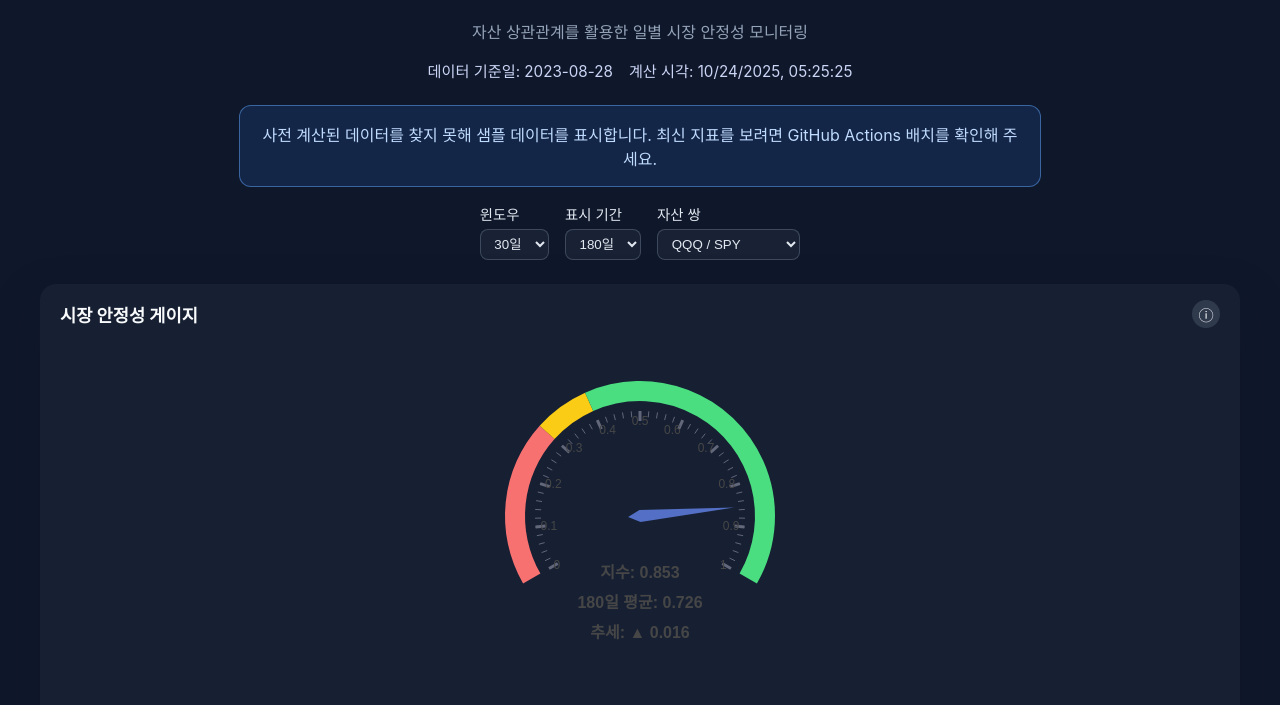
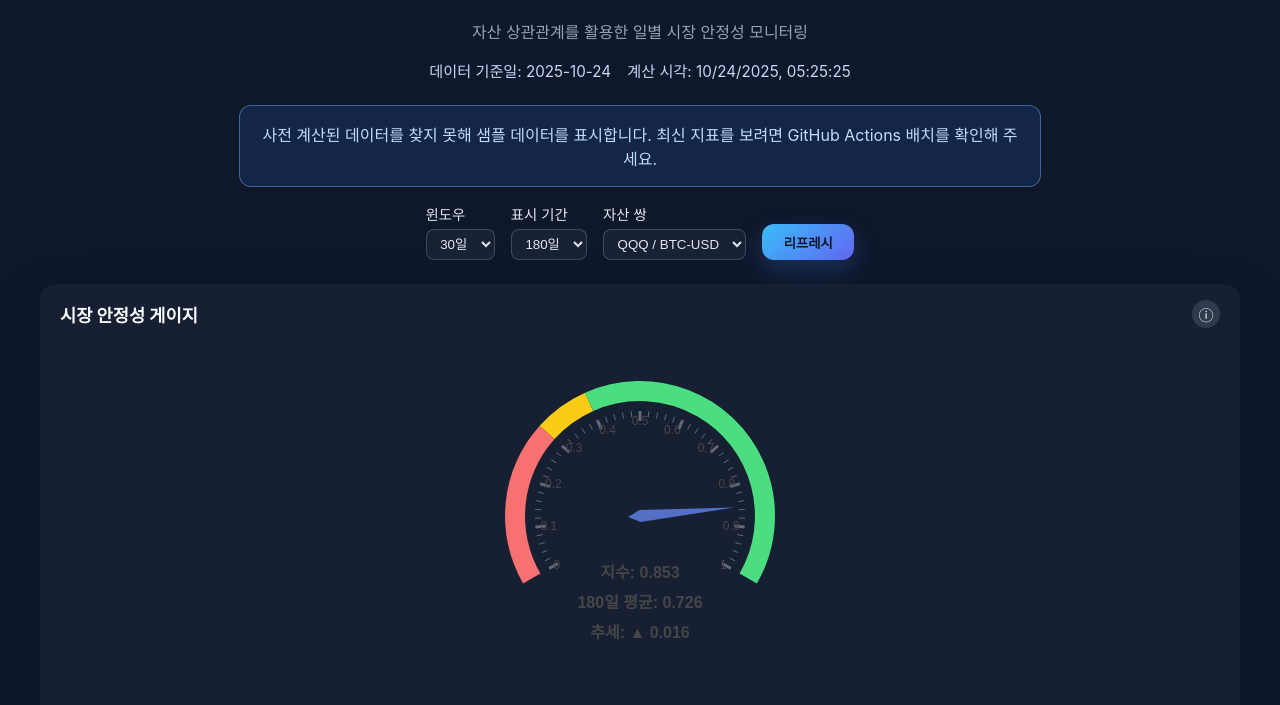
Before and after one commit to JUNJOONHWAN/quant, a website: page static_site/index.html in a window 1280 px wide. Shown: the part 94-799 px from the top of the page. Drawn offline with nearby package versions, Linux system fonts and the light colour scheme; no server answers.

Commit message:
feat: refresh controls and current-date alignment

```diff
--- a/static_site/assets/app.js
+++ b/static_site/assets/app.js
@@ -2,6 +2,9 @@ const DEFAULT_WINDOW = 30;
 const WINDOWS = [20, 30, 60];
 const RANGE_OPTIONS = [30, 60, 90, 180];
 const BANDS = { red: [0, 0.3], yellow: [0.3, 0.4], green: [0.4, 1.0] };
+const DEFAULT_PAIR = 'QQQ|BTC-USD';
+const MAX_STALE_DAYS = 7;
+const MS_PER_DAY = 24 * 60 * 60 * 1000;
 
 const ASSETS = [
   { symbol: 'QQQ', label: 'QQQ (NASDAQ 100 ETF)', category: 'stock' },
@@ -18,6 +21,7 @@ const state = {
   normalizedPrices: {},
   analysisDates: [],
   generatedAt: null,
+  pair: DEFAULT_PAIR,
 };
 
 const charts = {};
@@ -80,6 +84,7 @@ async function loadFromYahoo() {
   state.generatedAt = new Date();
   state.normalizedPrices = returns.normalizedPrices;
   computeAllMetrics(returns, aligned);
+  maybeAlignDatesToCurrent();
 }
 
 function hydrateFromPrecomputed(data) {
@@ -91,6 +96,7 @@ function hydrateFromPrecomputed(data) {
     const numericWindow = Number(windowSize);
     state.metrics[numericWindow] = metrics;
   });
+  maybeAlignDatesToCurrent();
 }
 
 async function fetchPrecomputed() {
@@ -159,24 +165,38 @@ function populateControls() {
       const option = document.createElement('option');
       option.value = pair;
       option.textContent = `${ASSETS[i].symbol} / ${ASSETS[j].symbol}`;
+      if (pair === state.pair) {
+        option.selected = true;
+      }
       pairSelect.appendChild(option);
     }
   }
 
+  if (!Array.from(pairSelect.options).some((option) => option.value === state.pair) && pairSelect.options.length > 0) {
+    state.pair = pairSelect.options[0].value;
+    pairSelect.value = state.pair;
+  } else {
+    pairSelect.value = state.pair;
+  }
+
   document.getElementById('window-select').addEventListener('change', (event) => {
     state.window = Number(event.target.value);
-    renderAll();
   });
 
   document.getElementById('range-select').addEventListener('change', (event) => {
     state.range = Number(event.target.value);
-    renderHistory();
-    renderPair();
   });
 
-  document.getElementById('pair-select').addEventListener('change', () => {
-    renderPair();
+  document.getElementById('pair-select').addEventListener('change', (event) => {
+    state.pair = event.target.value;
   });
+
+  const refreshButton = document.getElementById('refresh-button');
+  if (refreshButton) {
+    refreshButton.addEventListener('click', () => {
+      renderAll();
+    });
+  }
 
   document.querySelectorAll('button.info').forEach((button) => {
     button.addEventListener('click', () => {
@@ -208,6 +228,7 @@ function updateMeta() {
 
 function renderGauge() {
   const metrics = state.metrics[state.window];
+  if (!metrics) return;
   const latest = metrics.records[metrics.records.length - 1];
   const element = document.getElementById('stability-gauge');
   const chart = charts.stability || echarts.init(element);
@@ -247,6 +268,7 @@ function renderGauge() {
 
 function renderSubGauges() {
   const metrics = state.metrics[state.window];
+  if (!metrics) return;
   const latest = metrics.records[metrics.records.length - 1];
   const mapping = [
     { key: 'stockCrypto', element: 'stock-crypto-gauge' },
@@ -297,6 +319,7 @@ function renderHistory() {
   charts.history = chart;
 
   const metrics = state.metrics[state.window];
+  if (!metrics) return;
   const rangeDays = state.range;
   const series = metrics.records.slice(-rangeDays);
 
@@ -335,6 +358,7 @@ function renderHeatmap() {
   charts.heatmap = chart;
 
   const metrics = state.metrics[state.window];
+  if (!metrics) return;
   const latest = metrics.records[metrics.records.length - 1];
   const labels = ASSETS.map((asset) => asset.symbol);
   const data = [];
@@ -385,12 +409,23 @@ function renderPair() {
   charts.pair = chart;
 
   const pairSelect = document.getElementById('pair-select');
-  const pair = pairSelect.value || pairSelect.options[0]?.value;
+  if (pairSelect) {
+    if (!Array.from(pairSelect.options).some((option) => option.value === state.pair)) {
+      state.pair = pairSelect.options[0]?.value;
+    }
+    if (pairSelect.value !== state.pair && state.pair) {
+      pairSelect.value = state.pair;
+    }
+  }
+
+  const pair = state.pair || pairSelect?.options[0]?.value;
   if (!pair) return;
 
   const [assetA, assetB] = pair.split('|');
   const metrics = state.metrics[state.window];
+  if (!metrics) return;
   const pairSeries = metrics.pairs[pair];
+  if (!pairSeries) return;
   const rangeDays = state.range;
   const sliced = {
     dates: pairSeries.dates.slice(-rangeDays),
@@ -609,3 +644,54 @@ function hideError() {
   box.classList.remove('error');
   box.classList.remove('notice');
 }
+
+function maybeAlignDatesToCurrent() {
+  const metricsValues = Object.values(state.metrics || {});
+  if (metricsValues.length === 0) return;
+
+  const latestTimestamps = metricsValues
+    .map((metrics) => metrics?.records?.[metrics.records.length - 1]?.date)
+    .filter(Boolean)
+    .map((dateStr) => Date.parse(`${dateStr}T00:00:00Z`))
+    .filter(Number.isFinite);
+
+  if (latestTimestamps.length === 0) {
+    return;
+  }
+
+  const latestTime = Math.max(...latestTimestamps);
+  const targetDate = state.generatedAt instanceof Date ? state.generatedAt : new Date();
+  const targetMidnight = new Date(Date.UTC(targetDate.getUTCFullYear(), targetDate.getUTCMonth(), targetDate.getUTCDate()));
+  const diffDays = Math.round((targetMidnight.getTime() - latestTime) / MS_PER_DAY);
+
+  if (diffDays <= MAX_STALE_DAYS) {
+    state.generatedAt = targetDate;
+    return;
+  }
+
+  const shiftDate = (dateStr) => {
+    const date = new Date(`${dateStr}T00:00:00Z`);
+    if (!Number.isFinite(date.getTime())) return dateStr;
+    date.setUTCDate(date.getUTCDate() + diffDays);
+    return date.toISOString().split('T')[0];
+  };
+
+  state.analysisDates = (state.analysisDates || []).map(shiftDate);
+
+  metricsValues.forEach((metrics) => {
+    metrics.records = metrics.records.map((record) => ({
+      ...record,
+      date: shiftDate(record.date),
+    }));
+    Object.values(metrics.pairs || {}).forEach((pair) => {
+      pair.dates = pair.dates.map(shiftDate);
+    });
+    metrics.latest = metrics.records[metrics.records.length - 1];
+  });
+
+  state.metrics = Object.fromEntries(
+    Object.entries(state.metrics).map(([windowSize, metrics]) => [windowSize, metrics])
+  );
+
+  state.generatedAt = targetDate;
+}
--- a/static_site/assets/styles.css
+++ b/static_site/assets/styles.css
@@ -70,6 +70,30 @@ header {
   flex-direction: column;
   font-size: 0.9rem;
   color: #e2e8f0;
+}
+
+.refresh-button {
+  align-self: flex-end;
+  padding: 0.55rem 1.35rem;
+  border-radius: 0.75rem;
+  border: none;
+  background: linear-gradient(135deg, #38bdf8, #6366f1);
+  color: #0f172a;
+  font-weight: 600;
+  cursor: pointer;
+  box-shadow: 0 10px 25px rgba(59, 130, 246, 0.25);
+  transition: transform 0.15s ease, box-shadow 0.15s ease, opacity 0.15s ease;
+}
+
+.refresh-button:hover {
+  transform: translateY(-1px);
+  box-shadow: 0 14px 32px rgba(79, 70, 229, 0.35);
+}
+
+.refresh-button:active {
+  transform: translateY(0);
+  box-shadow: 0 8px 18px rgba(79, 70, 229, 0.3);
+  opacity: 0.9;
 }
 
 select {
--- a/static_site/index.html
+++ b/static_site/index.html
@@ -38,6 +38,7 @@
       자산 쌍
       <select id="pair-select"></select>
     </label>
+    <button type="button" id="refresh-button" class="refresh-button">리프레시</button>
   </section>
   <main>
     <section class="panel" id="gauge-panel">
```
